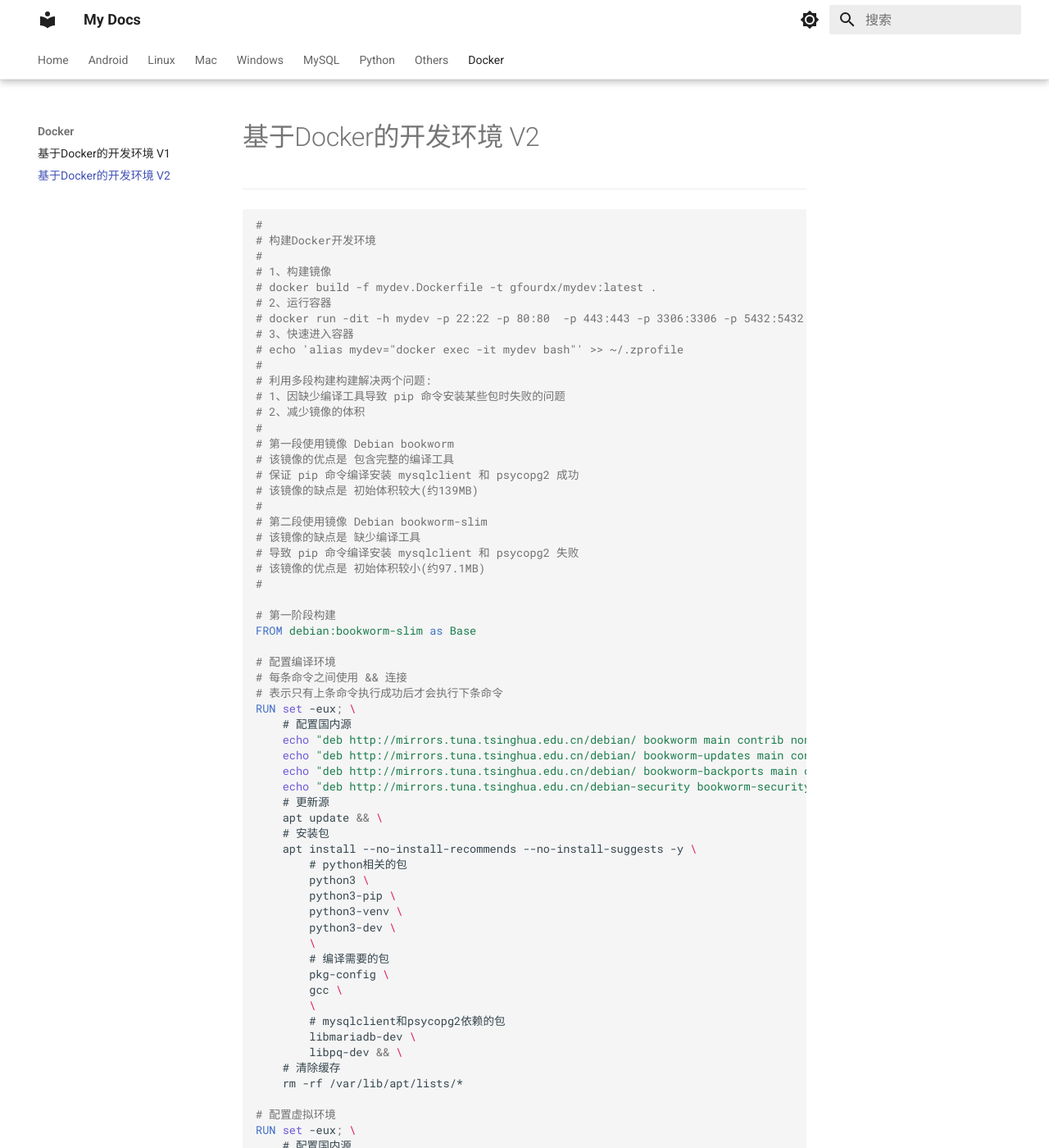
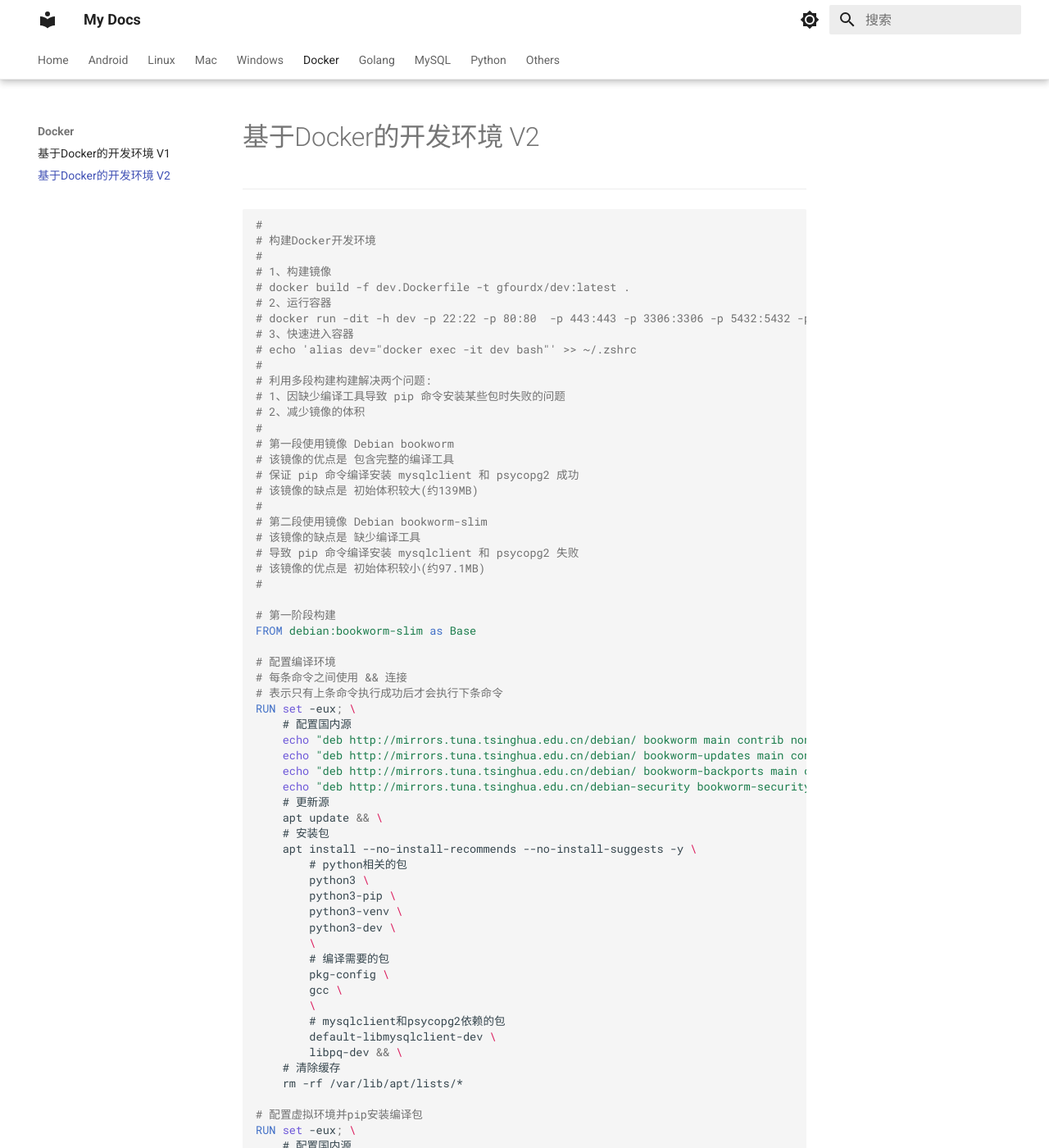
Before and after one commit to gfourdx/mydocs, an MkDocs documentation site: the page built from docs/docker/vscode-docker-dev_v2.md, in a window 1280 px wide and 1400 px high. Shown: the whole window at 82% size. Built offline with MkDocs 1.6.1 and Material for MkDocs 9.7.7, drawn with Linux system fonts in a browser that asks for light colours; some of the changed text lies outside the part shown.

Commit message:
更新文档

````diff
--- a/docs/docker/vscode-docker-dev_v2.md
+++ b/docs/docker/vscode-docker-dev_v2.md
@@ -7,11 +7,11 @@
 # 构建Docker开发环境
 #
 # 1、构建镜像
-# docker build -f mydev.Dockerfile -t gfourdx/mydev:latest .
+# docker build -f dev.Dockerfile -t gfourdx/dev:latest .
 # 2、运行容器
-# docker run -dit -h mydev -p 22:22 -p 80:80  -p 443:443 -p 3306:3306 -p 5432:5432 -p 6379:6379 -v /path/to/host/:/path/to/container/ --name mydev --restart=unless-stopped gfourdx/mydev
+# docker run -dit -h dev -p 22:22 -p 80:80  -p 443:443 -p 3306:3306 -p 5432:5432 -p 6379:6379 -v /Users/whls/Documents/code/:/root/code/ --name dev --restart=unless-stopped gfourdx/dev
 # 3、快速进入容器
-# echo 'alias mydev="docker exec -it mydev bash"' >> ~/.zprofile
+# echo 'alias dev="docker exec -it dev bash"' >> ~/.zshrc
 #
 # 利用多段构建构建解决两个问题:
 # 1、因缺少编译工具导致 pip 命令安装某些包时失败的问题
@@ -55,12 +55,12 @@
         gcc \
         \
         # mysqlclient和psycopg2依赖的包
-        libmariadb-dev \
+        default-libmysqlclient-dev \
         libpq-dev && \
     # 清除缓存
     rm -rf /var/lib/apt/lists/*
 
-# 配置虚拟环境
+# 配置虚拟环境并pip安装编译包
 RUN set -eux; \
     # 配置国内源
     pip3 config set global.index-url https://pypi.tuna.tsinghua.edu.cn/simple && \
@@ -169,5 +163,4 @@
 # 保证容器运行后不会直接退出
 # CMD ["bash", "-c", "service server1 start && service server2 start && xxx && tail -f /dev/null"]
 CMD ["bash", "-c", "service ssh start && service nginx start && service mariadb start && service postgresql start && service redis-server start && bash"]
-
 ```
--- a/mkdocs.yml
+++ b/mkdocs.yml
@@ -92,6 +92,11 @@
     - windows/手动安装WSL.md
     - windows/WSL使用Debian启动Docker报错.md
     - Windows安装配置MySQ5.7: windows/Windows 11 安装配置 MySQL 5.7.38.md
+  - Docker:
+    - docker/vscode-docker-dev_v1.md
+    - docker/vscode-docker-dev_v2.md
+  - Golang:
+    - golang/GO的环境变量.md
   - MySQL:
     - mysql/MySQL时区.md
     - mysql/MySQL常用语句和命令.md
@@ -168,6 +173,3 @@
     - others/V2ray+Trojan配置.md
     - others/下载Chrome离线安装包.md
     - others/Iptables.md
-  - Docker:
-    - docker/vscode-docker-dev_v1.md
-    - docker/vscode-docker-dev_v2.md
````
Also changed, not shown: other parts of docs/docker/vscode-docker-dev_v2.md (+6 -12 lines), docs/golang/GO的环境变量.md (added, +92 -0 lines).
